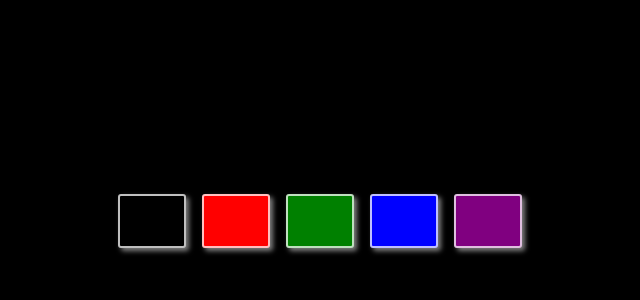
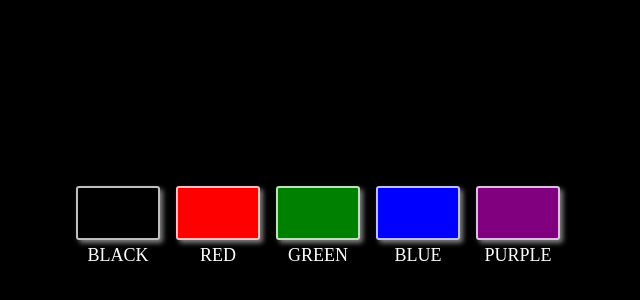
Before and after one commit to Benoldk/background-changer-beginner-app, a React (Create React App) app: page / in a window 1280 px wide. Shown: the part 374-674 px from the top of the page, without its empty margins (322-962 px from the left). Built offline with nearby package versions, Linux system fonts and the light colour scheme.

Commit message:
styled background color boxes

```diff
--- a/src/components/BackgroundChanger.js
+++ b/src/components/BackgroundChanger.js
@@ -5,11 +5,11 @@
 export default function BackgroundChanger({ setBackgroundStyle }) {
     return (
         <div className='background-changer'>
-            <ColorChanger colorStyle='background-black' setBackgroundStyle={setBackgroundStyle} />
-            <ColorChanger colorStyle='background-red' setBackgroundStyle={setBackgroundStyle} />
-            <ColorChanger colorStyle='background-green' setBackgroundStyle={setBackgroundStyle} />
-            <ColorChanger colorStyle='background-blue' setBackgroundStyle={setBackgroundStyle} />
-            <ColorChanger colorStyle='background-purple' setBackgroundStyle={setBackgroundStyle} />
+            <ColorChanger colorStyle='background-black' colorName='BLACK' setBackgroundStyle={setBackgroundStyle} />
+            <ColorChanger colorStyle='background-red' colorName='RED' setBackgroundStyle={setBackgroundStyle} />
+            <ColorChanger colorStyle='background-green' colorName='GREEN' setBackgroundStyle={setBackgroundStyle} />
+            <ColorChanger colorStyle='background-blue' colorName='BLUE' setBackgroundStyle={setBackgroundStyle} />
+            <ColorChanger colorStyle='background-purple' colorName='PURPLE' setBackgroundStyle={setBackgroundStyle} />
         </div>
     )
 }
--- a/src/components/ColorChanger.js
+++ b/src/components/ColorChanger.js
@@ -1,15 +1,14 @@
 import React from 'react';
 import '../stylesheets/backgroundchanger.css';
 
-export default function ColorChanger({ colorStyle, setBackgroundStyle }) {
+export default function ColorChanger({ colorStyle, colorName, setBackgroundStyle }) {
     return (
         <div className='color-changer'>
             <div className={`color ${colorStyle}`}
                 onClick={() => setBackgroundStyle(colorStyle)}></div>
-            {/* <div className='color-codes'>
-                <div>RGB</div>
-                <div>HEX</div>
-            </div> */}
+            <div className='color-codes'>
+                <div style={{ textAlign: 'center' }}>{colorName}</div>
+            </div>
         </div>
     )
 }
--- a/src/stylesheets/backgroundchanger.css
+++ b/src/stylesheets/backgroundchanger.css
@@ -10,8 +10,8 @@
 }
 
 .color-changer {
-    width: 64px;
-    height: 64px;
+    width: 80px;
+    height: 80px;
 }
 
 .color-changer:not(:last-child) {
@@ -24,6 +24,7 @@
     border: 2px solid rgba(255, 255, 255, 0.75);
     border-radius: 3px;
     box-shadow: 3px 3px 5px rgba(255, 255, 255, 0.5);
+    margin-left: -2px;
 }
 
 .color:hover {
@@ -38,4 +39,5 @@
     font-size: 18px;
     font-weight: 500;
     color: white;
+    margin-top: 5px;
 }
```
